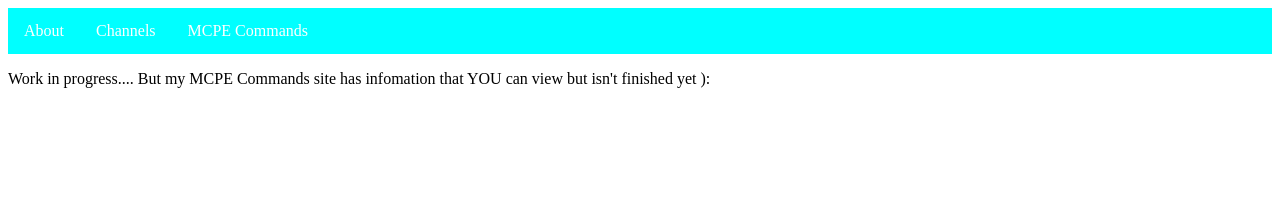
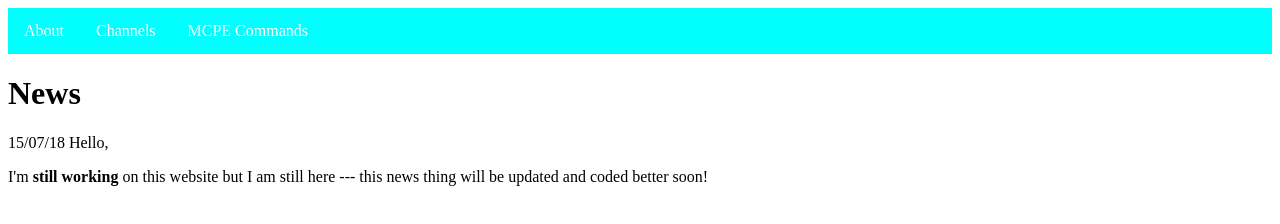
Before and after one commit to Jack22M/thebluefellow.github.io, a plain HTML site: page index.html in a window 1280 px wide. Drawn offline with Linux system fonts and the light colour scheme.

Commit message:
Update index.html

```diff
--- a/index.html
+++ b/index.html
@@ -35,7 +35,8 @@ li a:hover {
   <li><a href="mcCommands.html">MCPE Commands</a></li>
 </ul>
 
-    <p>Work in progress.... But my MCPE Commands site has infomation that YOU can view but isn't finished yet ):</p>
-
+    <h1><b>News</b></h1>
+    <p>15/07/18 Hello,</p>
+    <p>I'm <b>still working</b> on this website but I am still here --- this news thing will be updated and coded better soon!</p>
 </body>
 </html>
```
